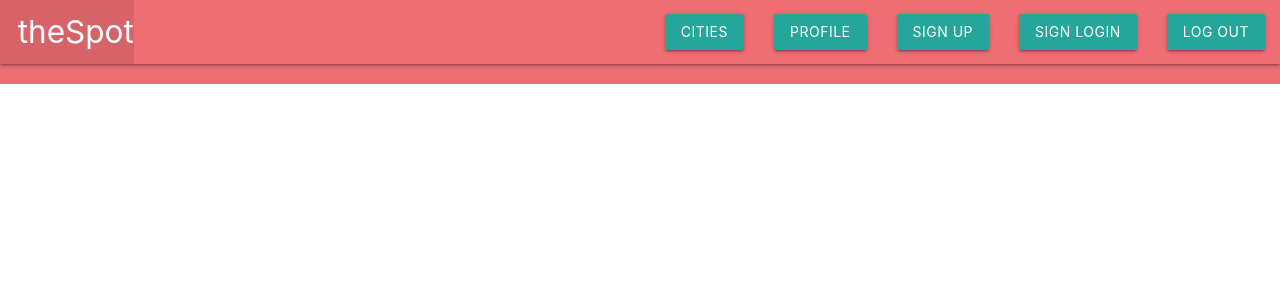
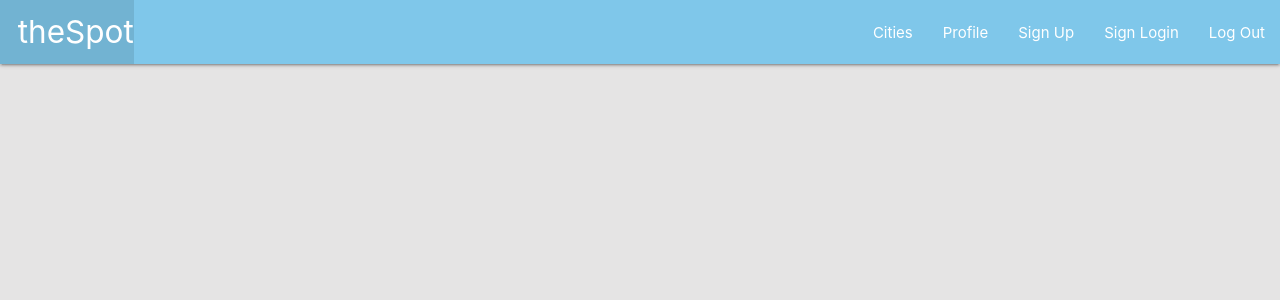
Before and after one commit to melisalarson/theSpot, a Django app: page / in a window 1280 px wide. Shown: the top 300 px of the page. Run offline with Django 3.2, Linux system fonts and the light colour scheme.

Commit message:
css added, footer removed (Michael had said no footer on this one during first meeting)

```diff
--- a/main_app/static/css/styles.css
+++ b/main_app/static/css/styles.css
@@ -1,5 +1,41 @@
 
 /* The Modal (background) */
+body {
+  height: 100%;
+  width: 100%;
+  background-color: rgba(194, 191, 191, 0.411);
+}
+
+
+.nav-wrapper {
+  background-color: rgba(115, 210, 248, 0.897);
+  text-shadow: 5px, 5px rgba(141, 141, 141, 0.411);
+}
+
+/* .page-footer {
+  display: flex;
+  padding-top: 0;
+  height: 40px;
+  background-color: rgba(115, 210, 248, 0.897);
+  align-items: center;
+  justify-content: center;
+}
+
+footer {
+  position: absolute;
+  bottom: 0;
+  width: 100%;
+  height: 2.5rem;
+} */
+
+/* .right {
+  display: flex;
+  justify-content: center;
+  align-items: center;
+  width: 100vw;
+} */
+
+
 .modal {
   display: none; /* Hidden by default */
   position: fixed; /* Stay in place */
--- a/main_app/templates/base.html
+++ b/main_app/templates/base.html
@@ -24,11 +24,11 @@
           <li><a href="/" class="left brand-logo">&nbsp;&nbsp;theSpot</a></li>
         </ul>
         <ul class="right">
-          <li><a class="waves-effect waves-light btn modal-trigger" href="#modal1" class="modal modal-open">Cities</a></li>
-          <li><a class="waves-effect waves-light btn modal-trigger" href="#modal1" class="modal modal-open">Profile</a></li>
-          <li><a class="waves-effect waves-light btn modal-trigger" href="#modal1" class="modal modal-open">Sign Up</a></li>
-          <li><a class="waves-effect waves-light btn modal-trigger" href="#modal1" class="modal modal-open">Sign Login</a></li>
-          <li><a class="waves-effect waves-light btn modal-trigger" href="#modal1" class="modal modal-open">Log Out</a></li>
+          <li><a class="waves-effect waves-light modal-trigger" href="#modal1" class="modal modal-open">Cities</a></li>
+          <li><a class="waves-effect waves-light modal-trigger" href="#modal1" class="modal modal-open">Profile</a></li>
+          <li><a class="waves-effect waves-light modal-trigger" href="#modal1" class="modal modal-open">Sign Up</a></li>
+          <li><a class="waves-effect waves-light modal-trigger" href="#modal1" class="modal modal-open">Sign Login</a></li>
+          <li><a class="waves-effect waves-light modal-trigger" href="#modal1" class="modal modal-open">Log Out</a></li>
         </ul>
       </div>
     </nav>
@@ -52,9 +52,9 @@
 
 
 </main>
-<footer class="page-footer">
-  <div class="right">All Rights Reserved, &copy; 2020 theSpot &nbsp;</div>
-</footer>
+<!-- <footer class="page-footer">
+  <h6>All Rights Reserved, &copy; 2020 theSpot &nbsp;</h6>
+</footer> -->
 <script src="https://code.jquery.com/jquery-3.3.1.min.js"></script>
 <script src="https://cdnjs.cloudflare.com/ajax/libs/materialize/1.0.0/js/materialize.min.js"></script>
 <script>
```
